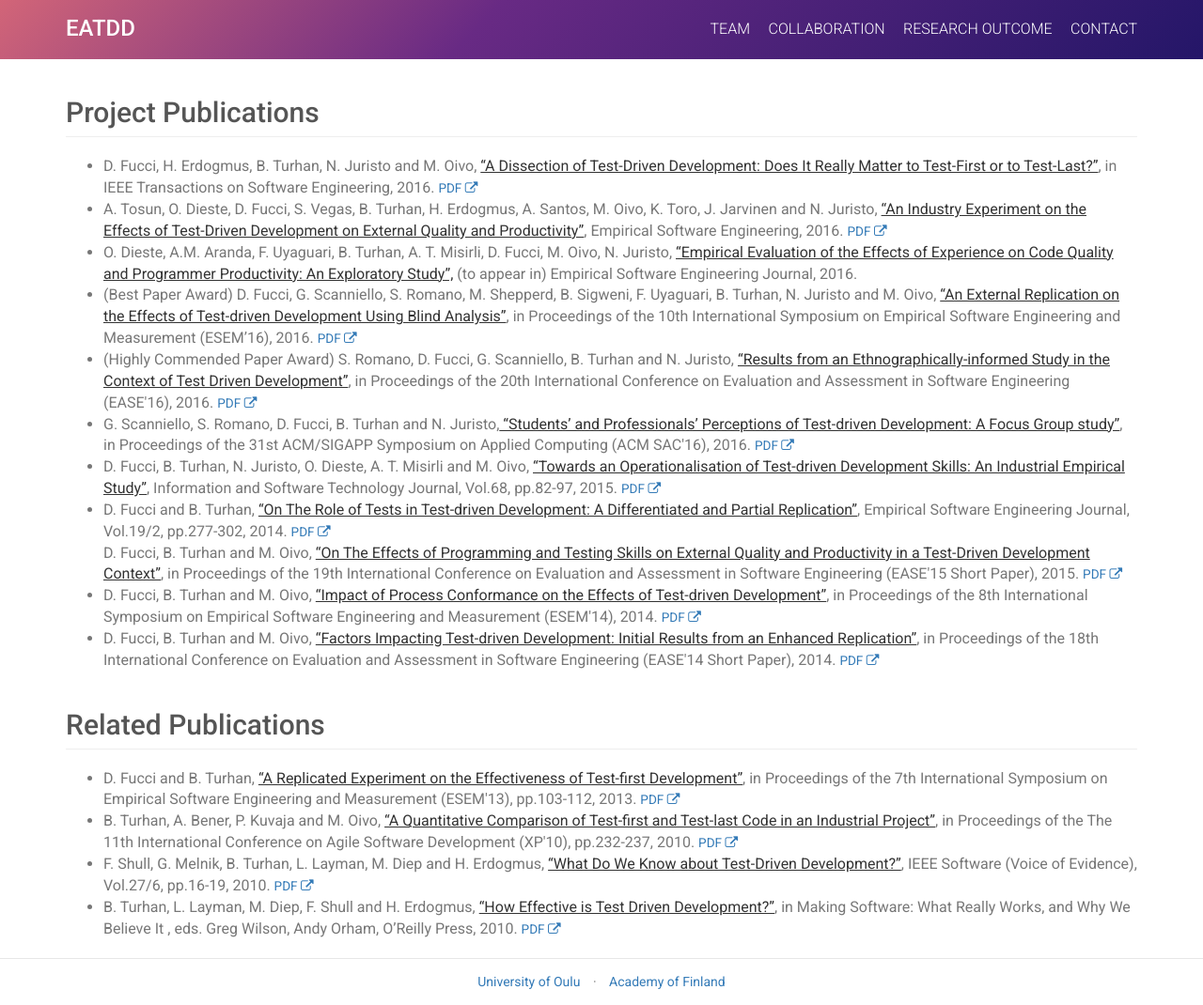
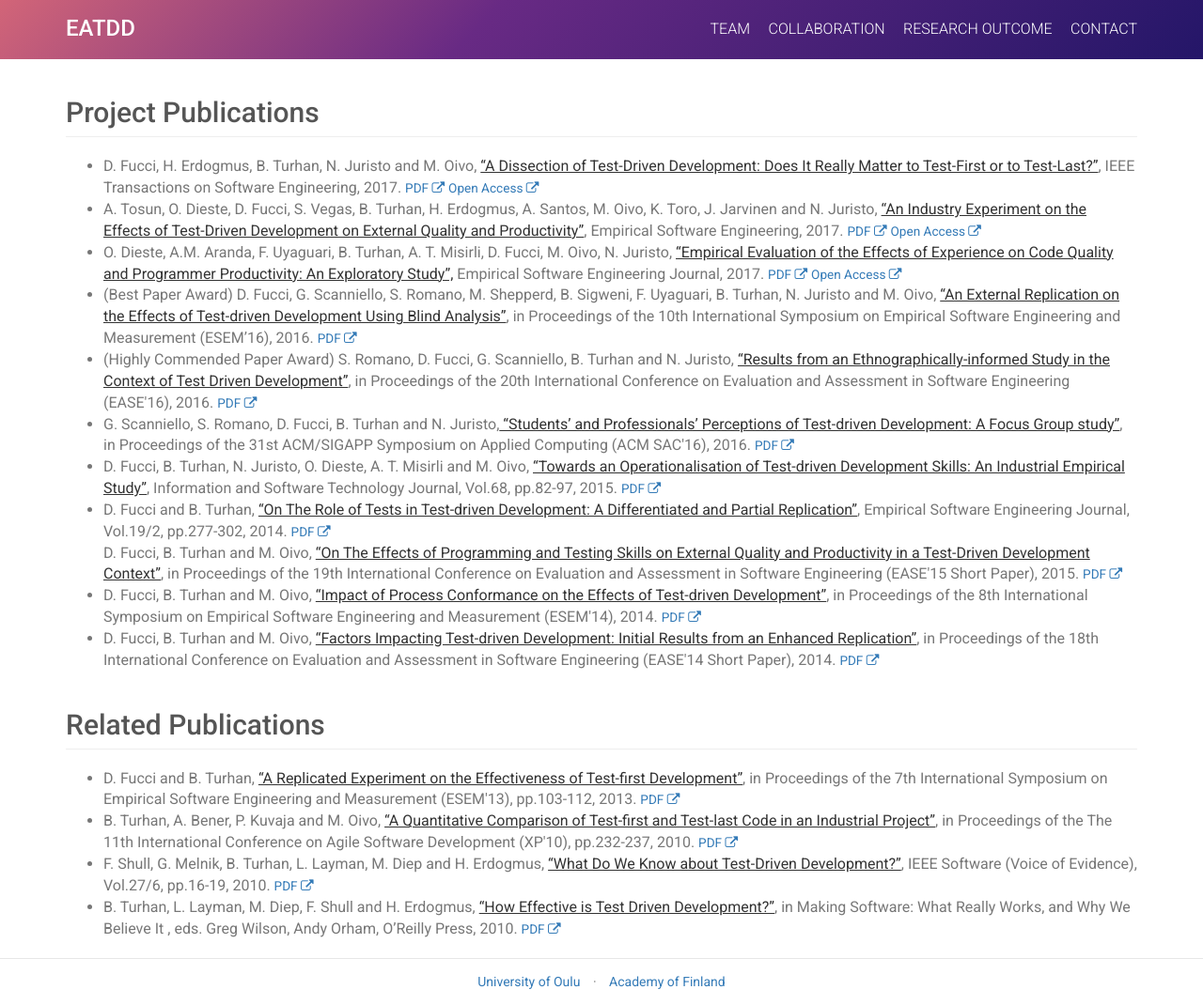
Before and after one commit to M3SOulu/EATDD, a Jekyll site: the page built from research.md, in a window 1280 px wide. Shown: the whole page at 94% size. Built offline with Jekyll 4.4.1, drawn with Linux system fonts in a browser that asks for light colours.

Commit message:
Update research.md

```diff
--- a/research.md
+++ b/research.md
@@ -6,13 +6,13 @@
 <div class="publications">
   <h2 class="page-header">Project Publications</h2>
   <ul>
-    <li>  D. Fucci, H. Erdogmus, B. Turhan, N. Juristo and M. Oivo, <span class="title">“A Dissection of Test-Driven Development: Does It Really Matter to Test-First or to Test-Last?”</span>, in IEEE Transactions on Software Engineering, 2016. <small><a href="http://dx.doi.org/10.1109/TSE.2016.2616877">PDF <span class="fa fa-external-link"></span></a></small>
+    <li>  D. Fucci, H. Erdogmus, B. Turhan, N. Juristo and M. Oivo, <span class="title">“A Dissection of Test-Driven Development: Does It Really Matter to Test-First or to Test-Last?”</span>, IEEE Transactions on Software Engineering, 2017. <small><a href="http://dx.doi.org/10.1109/TSE.2016.2616877">PDF <span class="fa fa-external-link"></span></a></small> <small><a href="http://bura.brunel.ac.uk/handle/2438/14550"> Open Access <span class="fa fa-external-link"></span></a></small>
     </li>
     <li>
-    A. Tosun, O. Dieste, D. Fucci, S. Vegas, B. Turhan, H. Erdogmus, A. Santos, M. Oivo, K. Toro, J. Jarvinen and N. Juristo, <span class="title">“An Industry Experiment on the Effects of Test-Driven Development on External Quality and Productivity”</span>, Empirical Software Engineering, 2016. <small><a href="http://dx.doi.org/10.1007/s10664-016-9490-0">PDF <span class="fa fa-external-link"></span></a></small>
+    A. Tosun, O. Dieste, D. Fucci, S. Vegas, B. Turhan, H. Erdogmus, A. Santos, M. Oivo, K. Toro, J. Jarvinen and N. Juristo, <span class="title">“An Industry Experiment on the Effects of Test-Driven Development on External Quality and Productivity”</span>, Empirical Software Engineering, 2017. <small><a href="http://dx.doi.org/10.1007/s10664-016-9490-0">PDF <span class="fa fa-external-link"></span></a></small> <small><a href="http://rdcu.be/oco8"> Open Access <span class="fa fa-external-link"></span></a></small>
     </li>
     <li>
-    O. Dieste, A.M. Aranda, F. Uyaguari, B. Turhan, A. T. Misirli, D. Fucci, M. Oivo, N. Juristo, <span class="title">“Empirical Evaluation of the Effects of Experience on Code Quality and Programmer Productivity: An Exploratory Study”,</span> (to appear in) Empirical Software Engineering Journal, 2016.
+    O. Dieste, A.M. Aranda, F. Uyaguari, B. Turhan, A. T. Misirli, D. Fucci, M. Oivo, N. Juristo, <span class="title">“Empirical Evaluation of the Effects of Experience on Code Quality and Programmer Productivity: An Exploratory Study”,</span> Empirical Software Engineering Journal, 2017. <small><a href="https://doi.org/10.1007/s10664-016-9471-3">PDF <span class="fa fa-external-link"></span></a></small> <small><a href="http://rdcu.be/u7BS"> Open Access <span class="fa fa-external-link"></span></a></small>
     </li>
     <li>
       (Best Paper Award) D. Fucci, G. Scanniello, S. Romano, M. Shepperd, B. Sigweni, F. Uyaguari, B. Turhan, N. Juristo and M. Oivo, <span class="title">“An External Replication on the Effects of Test-driven Development Using Blind Analysis”</span>, in Proceedings of the 10th International Symposium on Empirical Software Engineering and Measurement (ESEM’16), 2016. <small><a href="http://dl.acm.org/authorize?N13684">PDF <span class="fa fa-external-link"></span></a></small>
```
